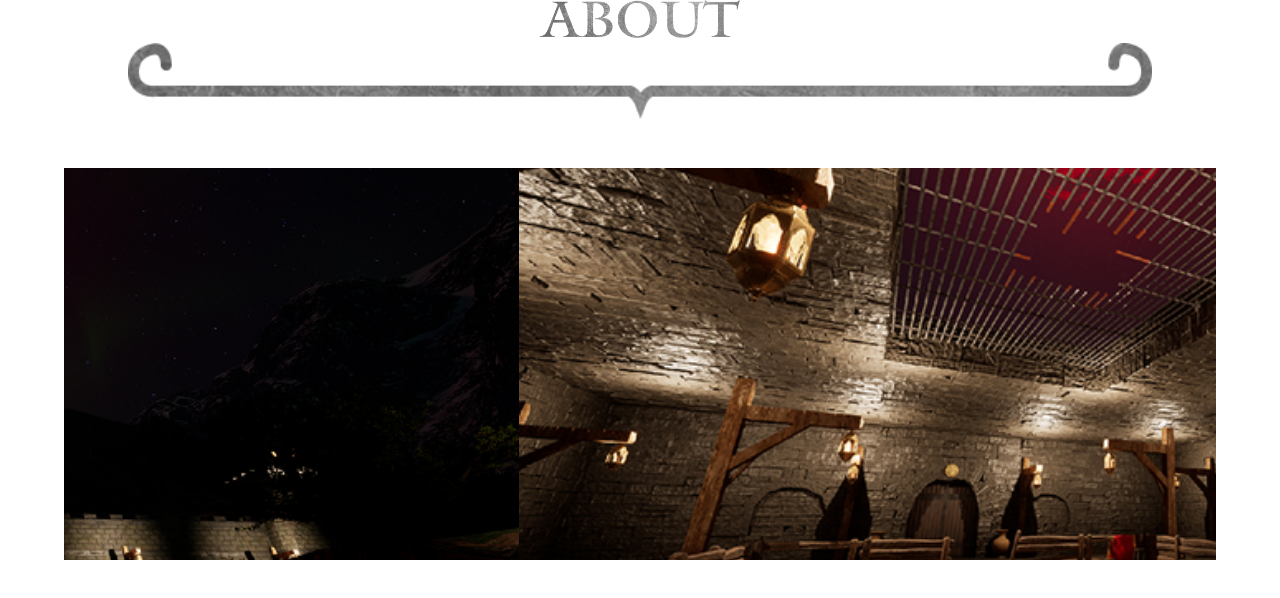
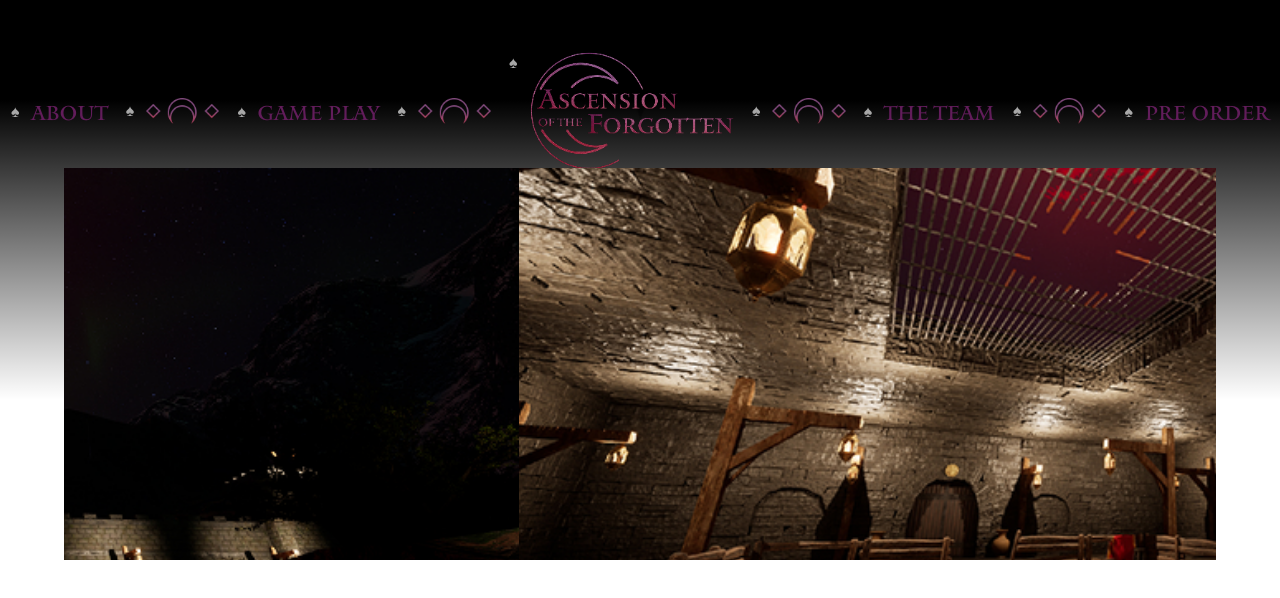
Before and after one commit to mariahBuh/aotf, a React (Vite) app in the folder ascension/: page / in a window 1280 px wide. Shown: the top 598 px of the page. Built offline with nearby package versions, Linux system fonts and the light colour scheme; a web font is replaced by a local one.

Commit message:
pushed header

```diff
--- a/ascension/src/App.tsx
+++ b/ascension/src/App.tsx
@@ -4,11 +4,13 @@ import About from './components/About/about';
 import GamePlay from './components/GamePlay/gameplay';
 import './App.css'
 import './styles/fonts.css';
+import Header from './components/Header/header';
 
 function App() {
 
   return (
     <div className="App">
+      <Header />
       <About />
       <GamePlay />
       <Footer />
```
